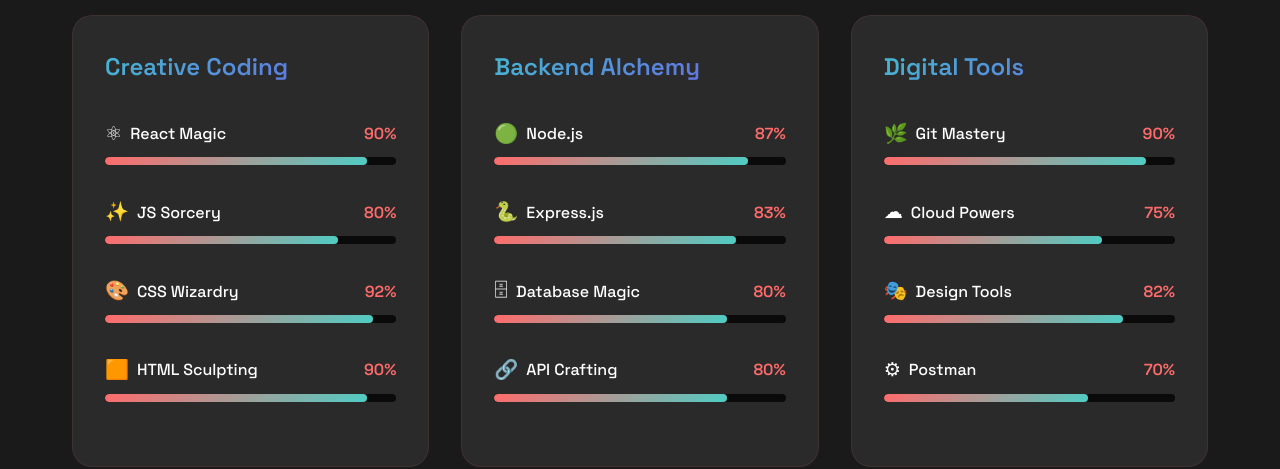
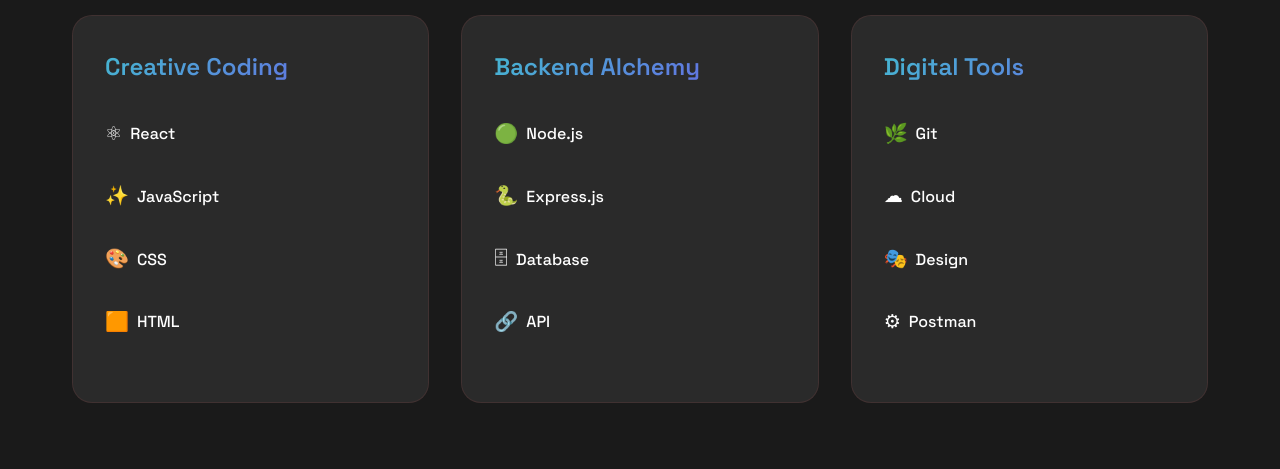
Before and after one commit to kiranchaudhary18/Kiran_Portfolio, a React (Vite) app in the folder vite_app/: page / in a window 1280 px wide. Shown: the part 2900-3369 px from the top of the page. Built offline with nearby package versions, Linux system fonts and the light colour scheme.

Commit message:
updated two file

```diff
--- a/vite_app/src/App.jsx
+++ b/vite_app/src/App.jsx
@@ -12,6 +12,15 @@
   const [mousePosition, setMousePosition] = useState({ x: 0, y: 0 });
   const [showAllCertificates, setShowAllCertificates] = useState(false);
   const [submitted, setSubmitted] = useState(false);
+  const [modalVideoUrl, setModalVideoUrl] = useState(null);
+
+  const openModal = (videoUrl) => {
+    setModalVideoUrl(videoUrl);
+  };
+
+  const closeModal = () => {
+    setModalVideoUrl(null);
+  };
 
   const handleSubmit = async (e) => {
     e.preventDefault();
@@ -92,22 +101,22 @@
 
   const skillsData = {
   'Creative Coding': [
-      { name: 'React Magic', level: 90, icon: '⚛' },
-       { name: 'JS Sorcery', level: 80, icon: '✨' },
-      { name: 'CSS Wizardry', level: 92, icon: '🎨' },
-      { name: 'HTML Sculpting', level: 90, icon: '🟧' }
+    { name: 'React', icon: '⚛' },
+    { name: 'JavaScript', icon: '✨' },
+    { name: 'CSS', icon: '🎨' },
+    { name: 'HTML', icon: '🟧' }
   ],
   'Backend Alchemy': [
-      { name: 'Node.js', level: 87, icon: '🟢' },
-      { name: 'Express.js', level: 83, icon: '🐍' },
-      { name: 'Database Magic', level: 80, icon: '🗄' },
-      { name: 'API Crafting', level: 80, icon: '🔗' }
+    { name: 'Node.js', icon: '🟢' },
+    { name: 'Express.js', icon: '🐍' },
+    { name: 'Database', icon: '🗄' },
+    { name: 'API', icon: '🔗' }
   ],
   'Digital Tools': [
-      { name: 'Git Mastery', level: 90, icon: '🌿' },
-      { name: 'Cloud Powers', level: 75, icon: '☁' },
-      { name: 'Design Tools', level: 82, icon: '🎭' },
-      { name: 'Postman', level: 70, icon: '⚙' }
+    { name: 'Git', icon: '🌿' },
+    { name: 'Cloud', icon: '☁' },
+    { name: 'Design Tools', icon: '🎭' },
+    { name: 'Postman', icon: '⚙' }
   ]
 };
 
@@ -115,93 +124,111 @@
   {
     title: 'Tattoos_website',
     description: 'Designed and developed a user-friendly platform where tattoo lovers can discover styles, find artists, and learn about tattoo care. Integrated a virtual preview feature to enhance decision-making.',
-    tech: ['React', 'Node.js','Express.js', 'MongoDB', ],
+    tech: ['React', 'Node.js', 'Express.js', 'MongoDB'],
     color: 'from-purple-500 to-pink-500',
     image: 'https://res.cloudinary.com/dnbayngfx/image/upload/v1753956973/AJfQ9KSbCpbzuSp3I8YDScIp8fR0euLCk4HS7zDa8uQ_smSCOiFiVl8gwSBIYXe1fyppHwrySPZRtBQ8tcAL9mhN80OOclQQ6UKo04cDru0Z0lEXaDTRNopJBEtpt3sBkQ0qaypuJ2erxGa1PgvGd2TRJMOyuV_XIwDn92--z81jmBY8BkmyJQ_lkez0h.png',
     launchLink: 'https://tattoos-dreamers-studio.onrender.com/',
-    codeLink: 'https://github.com/kiranchaudhary18/tattoos_website'
+    codeLink: 'https://github.com/kiranchaudhary18/tattoos_website',
+    videoUrl: 'https://www.youtube.com/embed/your_video_id_here?autoplay=1&mute=1'
   },
   {
     title: 'React API',
     description: 'A React app to search meals, Harry Potter characters, cocktails, and bank info using multiple public APIs — fast and dynamic UI.',
-    tech: ['React','Express.js','Rest API' ],
+    tech: ['React', 'Express.js', 'Rest API'],
     color: 'from-blue-500 to-cyan-500',
     image: 'https://res.cloudinary.com/dnbayngfx/image/upload/v1753954845/AJfQ9KR4NI61mWhshnNJXFzO3caqqk2adqqAS92yby4OdTXLFhCxSAQuheOlv4NqOD2wztsWxtDtgTDfa_6Tpal95bCXZakF3A_cBoe8SiZmkYc4gu_lKUhkdUs2T8b9UkpAgQv3yC0GAEddvb87nSwSIqsAw7MwqBYEUjVnZsfL7znTuVUY_1_txupui_moedzc.png',
     launchLink: 'https://react-api-1.onrender.com/',
-    codeLink: 'https://github.com/kiranchaudhary18/React-API'
+    codeLink: 'https://github.com/kiranchaudhary18/React-API',
+    videoUrl: 'https://www.youtube.com/embed/your_video_id_here?autoplay=1&mute=1'
   },
    {
-    title: 'Youtube ',
+    title: 'Meme-generator',
+    description: 'A meme generator that lets users upload or choose images, customize text styles, and download memes instantly.',
+    tech: ['React', 'REST API'],
+    color: 'from-green-500 to-teal-500',
+    // image: 'https://res.cloudinary.com/dnbayngfx/image/upload/v1757909788/meme-generator_hfme4d.png',
+    launchLink: 'https://meme-generator-pi-sepia.vercel.app/',
+    codeLink: 'https://github.com/kiranchaudhary18/Meme-generator',
+    videoUrl: 'https://www.loom.com/share/fc6fc2a877014be49e792160ea5d464f?sid=f88d8d86-a88e-41da-b0b6-42cd7169f164'
+  },
+  {
+    title: 'Youtube Clone',
     description: 'A YouTube clone in React with real-time video search and playback using the YouTube API — clean and responsive UI.',
     tech: ['React', 'Express.js', 'REST API'],
     color: 'from-green-500 to-teal-500',
     image: 'https://res.cloudinary.com/dnbayngfx/image/upload/v1753941530/Y19wYWQsd18yMDAsaF8zMDA_2_a1bkss.png',
     launchLink: 'https://youtube-com-1.onrender.com/',
-    codeLink: 'https://github.com/kiranchaudhary18/youtube.com'
+    codeLink: 'https://github.com/kiranchaudhary18/youtube.com',
+    videoUrl: 'https://www.youtube.com/embed/your_video_id_here?autoplay=1&mute=1'
   },
   {
     title: 'Countdown Timer',
     description: 'A sleek and responsive countdown timer that helps users track time for events, deadlines, or special occasions.',
-    tech: ['Next.js', 'TypeScript', 'Prisma', 'Tailwind'],
+    tech: ['HTML',' CSS', 'JavaScript'],
     color: 'from-orange-500 to-red-500',
     image: 'https://res.cloudinary.com/dnbayngfx/image/upload/v1753941914/countdown_wap8uk_1_zbyn7w.png',
     launchLink: 'https://cosmic-blog.vercel.app',
-    codeLink: 'https://github.com/yourusername/cosmic-blog'
+    codeLink: 'https://github.com/yourusername/cosmic-blog',
+    videoUrl: 'https://www.youtube.com/embed/your_video_id_here?autoplay=1&mute=1'
   },
-  { title: "Cartoon Network",
-    description: "A sleek and responsive countdown timer that helps users track time for events, deadlines, or special occasions. Designed with precision and a user-friendly interface for an enhanced experience.",
-    tech:['HTML','CSS'],
-    color: 'from-orange-500 to-red-500',
+  {
+    title: "Cartoon Network",
+    description: "A fun and interactive website clone of the Cartoon Network homepage, built purely with HTML and CSS.",
+    tech: ['HTML', 'CSS'],
+    color: 'from-blue-400 to-yellow-400',
     image: 'https://res.cloudinary.com/dnbayngfx/image/upload/v1753954396/cartton_evgbvg_1_i43ioq.png',
     launchLink: 'https://cartoon-website-1.netlify.app/',
-    codeLink: 'https://github.com/kiranchaudhary18/cartoon-network'
+    codeLink: 'https://github.com/kiranchaudhary18/cartoon-network',
+    videoUrl: 'https://www.youtube.com/embed/your_video_id_here?autoplay=1&mute=1'
   },
   {
-
     title: "Digigold",
-    description: "A sleek and responsive countdown timer that helps users track time for events, deadlines, or special occasions. Designed with precision and a user-friendly interface for an enhanced experience.",
-    tech: ['HTML','CSS'],
-    color: 'from-orange-500 to-red-500',
+    description: "A clean and modern landing page for a digital gold platform, designed to be fully responsive using HTML and CSS.",
+    tech: ['HTML', 'CSS'],
+    color: 'from-yellow-500 to-amber-500',
     image: 'https://res.cloudinary.com/dnbayngfx/image/upload/v1753954556/digigold_tijeho_1_um7bq0.png',
     launchLink: 'https://digigold-1.netlify.app/',
-    codeLink: 'https://github.com/kiranchaudhary18/digigold'
-
+    codeLink: 'https://github.com/kiranchaudhary18/digigold',
+    videoUrl: 'https://www.youtube.com/embed/your_video_id_here?autoplay=1&mute=1'
   },
   {
     title: 'Gmail Clone',
     description: 'A replica of the Gmail interface built using only HTML and CSS, closely matching the original layout and design.',
-    tech: ['HTML', 'CSS', 'UI/UX'],
-    color: 'from-orange-500 to-red-500',
+    tech: ['HTML', 'CSS'],
+    color: 'from-red-500 to-gray-400',
     image: 'https://res.cloudinary.com/dnbayngfx/image/upload/v1753954739/gmail_cijjqo.png',
     launchLink: 'https://magenta-capybara-7afa3a.netlify.app/',
-    codeLink: 'https://github.com/kiranchaudhary18/Gmail-Clone'
+    codeLink: 'https://github.com/kiranchaudhary18/Gmail-Clone',
+
   },
   {
     title: 'Discord Clone',
-    description: 'Discords UI redesigned with HTML and CSS, replicating its look and feel using clean, responsive code.',
-    tech: ['HTML', 'CSS', 'UI/UX'],
-    color: 'from-orange-500 to-red-500',
+    description: "Discord's UI redesigned with HTML and CSS, replicating its look and feel using clean, responsive code.",
+    tech: ['HTML', 'CSS'],
+    color: 'from-indigo-500 to-purple-600',
     image: 'https://res.cloudinary.com/dnbayngfx/image/upload/v1753942351/discord_kka5l9_2_vykzpf.png',
     launchLink: 'https://gilded-sfogliatella-7649cf.netlify.app/',
-    codeLink: 'https://github.com/kiranchaudhary18/Discord-Clone'
+    codeLink: 'https://github.com/kiranchaudhary18/Discord-Clone',
+
   },
   {
     title: "Codinggita",
-  description: "A sleek and responsive countdown timer that helps users track time for events, deadlines, or special occasions. Designed with precision and a user-friendly interface for an enhanced experience.",
+    description: "A UI/UX design prototype for a food delivery application, created with Figma to ensure a seamless user experience.",
     tech: ["Figma"],
     color: 'from-orange-500 to-red-500',
     image: 'https://res.cloudinary.com/dnbayngfx/image/upload/v1753956418/codinggita-logo_urbgxt_ocbtxz.png',
     launchLink: 'https://www.figma.com/proto/E6bEiKGItd1H4CJyOPvKkQ/Food?page-id=0%3A1&node-id=37-360&starting-point-node-id=37%3A360&t=UH6IWR19sFSCTdtW-1',
+    codeLink: null, // Figma projects might not have a code link
 
   },
   {
-
-  title: "Instagram",
-  description: "A sleek and responsive countdown timer that helps users track time for events, deadlines, or special occasions. Designed with precision and a user-friendly interface for an enhanced experience.",
+    title: "Instagram UI",
+    description: "A high-fidelity prototype of the Instagram interface, designed in Figma to replicate its core features and user flow.",
     tech: ["Figma"],
-  color: 'from-orange-500 to-red-500',
+    color: 'from-pink-500 to-orange-400',
     image: 'https://res.cloudinary.com/dnbayngfx/image/upload/v1753955145/images_q_tbn_ANd9GcS3owPyFPazFIA7KN1uQSOgUZSQz_hnh8fazejWGF9JR41yCICXxr5prkrwdTGB_ytfrwv.png',
     launchLink: 'https://www.figma.com/proto/CsXrFCbuFJ80bmxZaP97ZQ/Untitled?page-id=&node-id=29-160&viewport=296%2C387%2C0.15&t=rczgVxaKEKCzOPAk-1&scaling=scale-down&content-scaling=fixed&starting-point-node-id=29%3A136',
+    codeLink: null, // Figma projects might not have a code link
 
   },
 ];
@@ -429,18 +456,21 @@
       The Learning Odyssey
     </h2>
     <div className="education-timeline">
+      {/* --- Pehla Item (Pehle Teesra tha) --- */}
       <div className="timeline-item animate-on-scroll" style={{ '--delay': '0.1s' }}>
-              <div className="timeline-marker">🎓</div>
+        <div className="timeline-marker">☁️</div>
         <div className="timeline-content">
-                <div className="timeline-date">2020 - 2022</div>
-                <h3>10th Board (SSC) – PR: 84.17</h3>
-                <p className="institution">Shri T.D.Shah Vidhyalay, Palanpur</p>
+          <div className="timeline-date">2024 - Ongoing</div>
+          <h3>B.Tech CSE – 2nd Semester | CGPA: 9.30</h3>
+          <p className="institution">CodingGita × Rai University, Ahmedabad</p>
           <p className="description">
-                Achieved a strong academic foundation with a Percentile Rank of 84.17, reflecting consistent
-                 performance and dedication throughout the academic year.
+            Pursuing B.Tech with a CGPA of 9.30, building a solid foundation in core technologies while actively working
+            on hands-on projects to apply and enhance technical skills.
           </p>
         </div>
       </div>
+
+      {/* --- Doosra Item (Jagah Nahi Badli) --- */}
       <div className="timeline-item animate-on-scroll" style={{ '--delay': '0.2s' }}>
         <div className="timeline-marker">⚡</div>
         <div className="timeline-content">
@@ -453,15 +483,17 @@
           </p>
         </div>
       </div>
+
+      {/* --- Teesra Item (Pehle Pehla tha) --- */}
       <div className="timeline-item animate-on-scroll" style={{ '--delay': '0.3s' }}>
-              <div className="timeline-marker">☁️</div>
+        <div className="timeline-marker">🎓</div>
         <div className="timeline-content">
-                <div className="timeline-date">2024-ongoing</div>
-                <h3>B.Tech CSE– 2nd Semester | CGPA: 9.30</h3>
-                <p className="institution">CodingGita × Rai University, Ahmedabad </p>
+          <div className="timeline-date">2020 - 2022</div>
+          <h3>10th Board (SSC) – PR: 84.17</h3>
+          <p className="institution">Shri T.D.Shah Vidhyalay, Palanpur</p>
           <p className="description">
-                  Pursuing B.Tech with a CGPA of 9.30, building a solid foundation in core technologies while actively working
-                  on hands-on projects to apply and enhance technical skills.
+            Achieved a strong academic foundation with a Percentile Rank of 84.17, reflecting consistent
+            performance and dedication throughout the academic year.
           </p>
         </div>
       </div>
@@ -469,6 +501,7 @@
   </div>
 </section>
 
+      {/* Skills Section */}
       {/* Skills Section */}
 <section id="skills" className="skills-section">
   <div className="container">
@@ -478,18 +511,21 @@
     </h2>
     <div className="skills-grid">
       {Object.entries(skillsData).map(([category, skills], index) => (
-              <div key={category} className="skill-category animate-on-scroll" style={{ '--delay': `${index * 0.1}s` }}>
+        <div
+          key={category}
+          className="skill-category animate-on-scroll"
+          style={{ '--delay': `${index * 0.1}s` }}
+        >
           <h3 className="category-title">{category}</h3>
           <div className="skills-list">
             {skills.map((skill, i) => (
               <div key={i} className="skill-item">
                 <div className="skill-header">
                   <span className="skill-icon">{skill.icon}</span>
-                        <span className="skill-name">{skill.name}</span>
-                        <span className="skill-level">{skill.level}%</span>
-                      </div>
-                      <div className="skill-bar">
-                        <div className="skill-progress" style={{ '--width': `${skill.level}%` }}></div>
+                  <span className="skill-name">
+                    {/* Sirf clean skill name rakha */}
+                    {skill.name.split(" ")[0]}
+                  </span>
                 </div>
               </div>
             ))}
@@ -516,8 +552,9 @@
               >
                 <div className={`project-header bg-gradient-to-br ${project.color}`}>
                   {project.image && (
-    <div className="project-icon">
-      <img src={project.image} alt={project.title + ' icon'} className="imageapi " />
+                    // Image par click event lagayein
+                    <div className="project-icon" onClick={() => openModal(project.videoUrl)}>
+                      <img src={project.image} alt={project.title + ' icon'} className="imageapi" />
                     </div>
                   )}
                   <div className="project-glow"></div>
@@ -531,23 +568,11 @@
                     ))}
                   </div>
                   <div className="project-actions">
-              <a
-                href={project.launchLink}
-                target="_blank"
-                rel="noopener noreferrer"
-                className="action-btn primary"
-              >
-                <ExternalLink size={16} />
-                Launch
+                    <a href={project.launchLink} target="_blank" rel="noopener noreferrer" className="action-btn primary">
+                      <ExternalLink size={16} /> Launch
                     </a>
-              <a
-                href={project.codeLink}
-                target="_blank"
-                rel="noopener noreferrer"
-                className="action-btn secondary"
-              >
-                <Github size={16} />
-                Code
+                    <a href={project.codeLink} target="_blank" rel="noopener noreferrer" className="action-btn secondary">
+                      <Github size={16} /> Code
                     </a>
                   </div>
                 </div>
@@ -557,6 +582,27 @@
         </div>
       </section>
 
+      {/* Video Modal - Yeh tabhi dikhega jab modalVideoUrl mein koi link hoga */}
+      {modalVideoUrl && (
+        <div className="video-modal-overlay" onClick={closeModal}>
+          <div className="video-modal-content" onClick={(e) => e.stopPropagation()}>
+            <button className="close-modal-btn" onClick={closeModal}>
+              <X size={24} />
+            </button>
+            <div className="video-responsive">
+              <iframe
+                width="853"
+                height="480"
+                src={modalVideoUrl}
+                frameBorder="0"
+                allow="accelerometer; autoplay; clipboard-write; encrypted-media; gyroscope; picture-in-picture"
+                allowFullScreen
+                title="Project Video"
+              ></iframe>
+            </div>
+          </div>
+        </div>
+      )}
 
       {/* Certificates Section */}
      <section id="certificates" className="certificates-section">
```
Also changed, not shown: vite_app/src/index.css (+81 -8 lines). Lines whose indentation alone changed are shown as unchanged.
